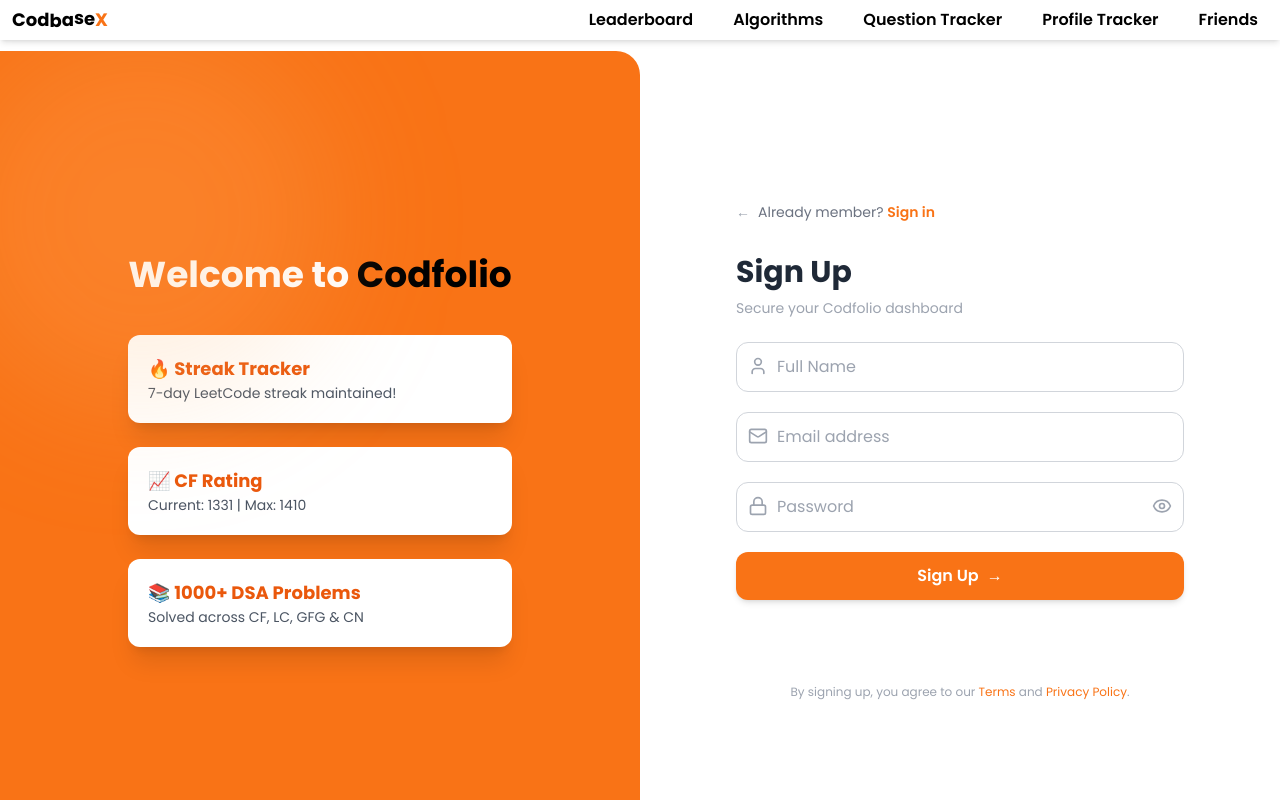
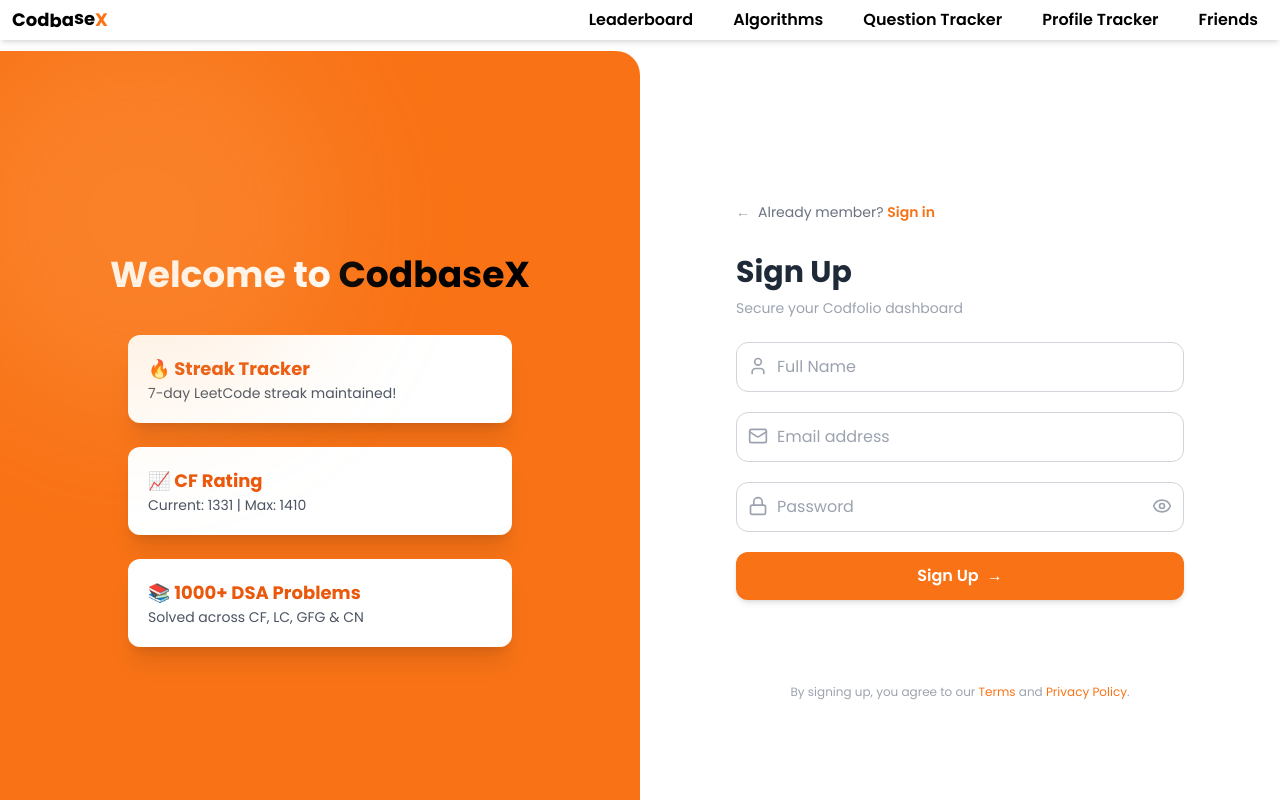
Before and after one commit to aryanchauhan1234/codbaseX, a React (Vite) app in the folder frontend/: page /signup in a window 1280 px wide. Shown: the top 800 px of the page. Built offline with nearby package versions, Linux system fonts and the light colour scheme; no server answers.

Commit message:
Update SignUpPage.jsx

```diff
--- a/frontend/src/pages/SignUpPage.jsx
+++ b/frontend/src/pages/SignUpPage.jsx
@@ -52,7 +52,7 @@
       {/* LEFT SECTION – CODFOLIO INFO */}
       <div className="hidden md:flex w-1/2 bg-orange-500 text-white flex-col justify-center items-center p-10 relative overflow-hidden rounded-r-3xl space-y-6">
         <h2 className="text-4xl font-bold mb-4">
-          Welcome to <span className="text-black">Codfolio</span>
+          Welcome to <span className="text-black">CodbaseX</span>
         </h2>
 
         {/* Stats Cards */}
```
